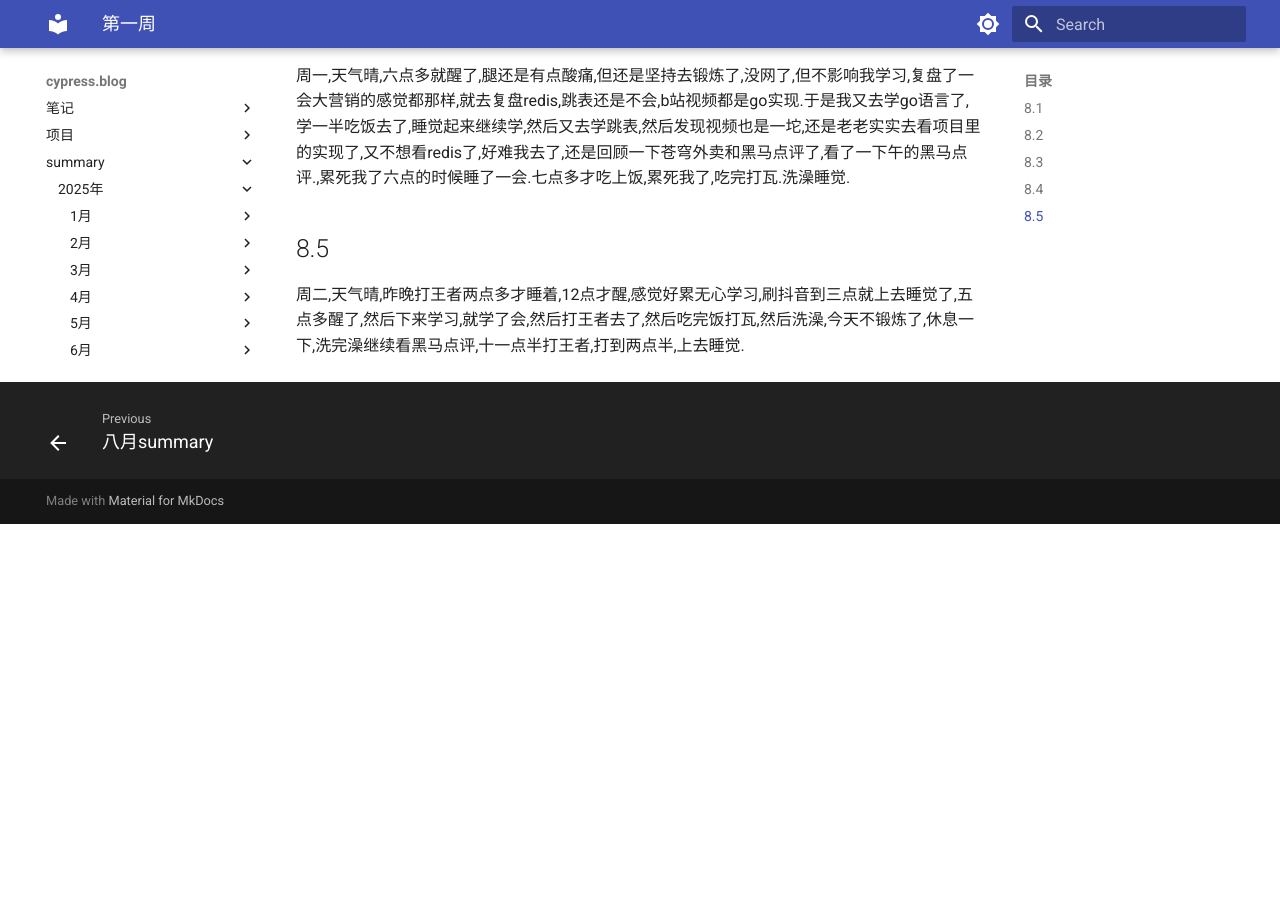
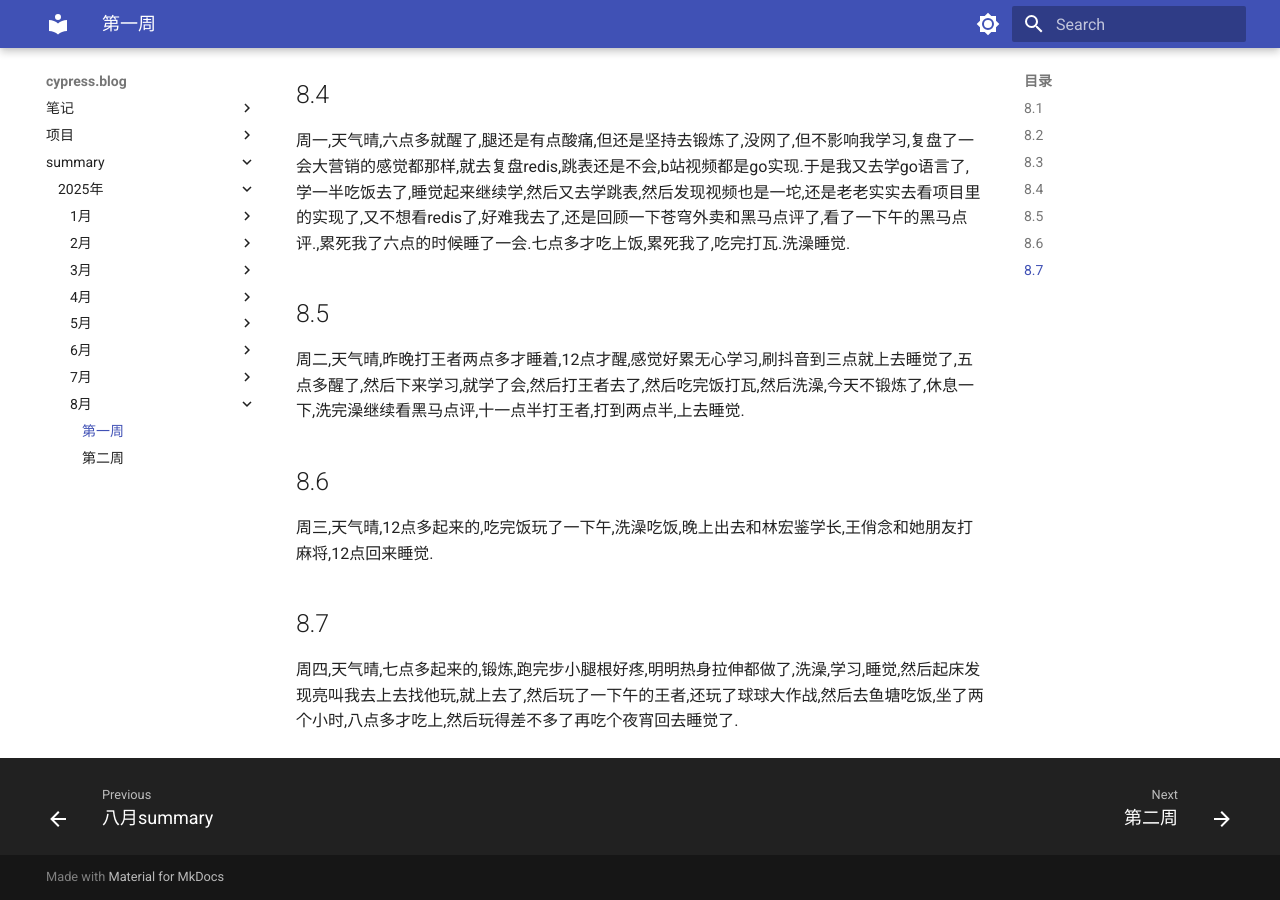
Before and after one commit to cyprer/blog0, an MkDocs documentation site: the page built from docs/summary/25year/8month/1week.md, in a window 1280 px wide and 900 px high, scrolled down 748 px. Built offline with MkDocs 1.6.1 and Material for MkDocs 9.7.7, drawn with Linux system fonts in a browser that asks for light colours; before the commit the page ends 1272 px from its top, so only the background shows below that; some of the changed text lies outside the part shown.

Commit message:
docs: 更新8月第1周和第2周的周结内容
添加8月第1周缺失的8.6和8.7日记内容
新增8月第2周完整周结文档

```diff
--- a/docs/summary/25year/8month/1week.md
+++ b/docs/summary/25year/8month/1week.md
@@ -1,5 +1,5 @@
 # 第一周周结
-
+  这周主要在梳理学过的项目,重点是黑马点评,有很多需要重新学习的地方.
 ## 8.1
   周五,天气晴,凌晨亮叫我打王者,诶,一打就是打到三点,然后12点才起来,吃饭然后学习,bug还没弄完,义广就说要报志愿,然后等他报完我也差不多就去拿身份证了,家里没车,去公路头开的车,回来就在公路头看他们打麻将,指导回去吃饭,然后休息一会洗澡,晚上不锻炼了,准备以后早上锻炼,洗完学习,一直都是这个消息队列的问题,疑似异步处理导致消息还没被消费又再次发送导致的恶性循环,我累了,我要刷抖音睡觉了.
 ## 8.2
@@ -10,3 +10,7 @@
   周一,天气晴,六点多就醒了,腿还是有点酸痛,但还是坚持去锻炼了,没网了,但不影响我学习,复盘了一会大营销的感觉都那样,就去复盘redis,跳表还是不会,b站视频都是go实现.于是我又去学go语言了,学一半吃饭去了,睡觉起来继续学,然后又去学跳表,然后发现视频也是一坨,还是老老实实去看项目里的实现了,又不想看redis了,好难我去了,还是回顾一下苍穹外卖和黑马点评了,看了一下午的黑马点评.,累死我了六点的时候睡了一会.七点多才吃上饭,累死我了,吃完打瓦.洗澡睡觉.
 ## 8.5
   周二,天气晴,昨晚打王者两点多才睡着,12点才醒,感觉好累无心学习,刷抖音到三点就上去睡觉了,五点多醒了,然后下来学习,就学了会,然后打王者去了,然后吃完饭打瓦,然后洗澡,今天不锻炼了,休息一下,洗完澡继续看黑马点评,十一点半打王者,打到两点半,上去睡觉.
+## 8.6
+  周三,天气晴,12点多起来的,吃完饭玩了一下午,洗澡吃饭,晚上出去和林宏鉴学长,王俏念和她朋友打麻将,12点回来睡觉.
+## 8.7
+  周四,天气晴,七点多起来的,锻炼,跑完步小腿根好疼,明明热身拉伸都做了,洗澡,学习,睡觉,然后起床发现亮叫我去上去找他玩,就上去了,然后玩了一下午的王者,还玩了球球大作战,然后去鱼塘吃饭,坐了两个小时,八点多才吃上,然后玩得差不多了再吃个夜宵回去睡觉了.
--- a/mkdocs.yml
+++ b/mkdocs.yml
@@ -204,3 +204,4 @@ nav:
               - 8月:
                   - summary/25year/8month/index.md
                   -  第一周: summary/25year/8month/1week.md
+                  - 第二周: summary/25year/8month/2week.md
```
Also changed, not shown: docs/summary/25year/8month/2week.md (added, +16 -0 lines).
